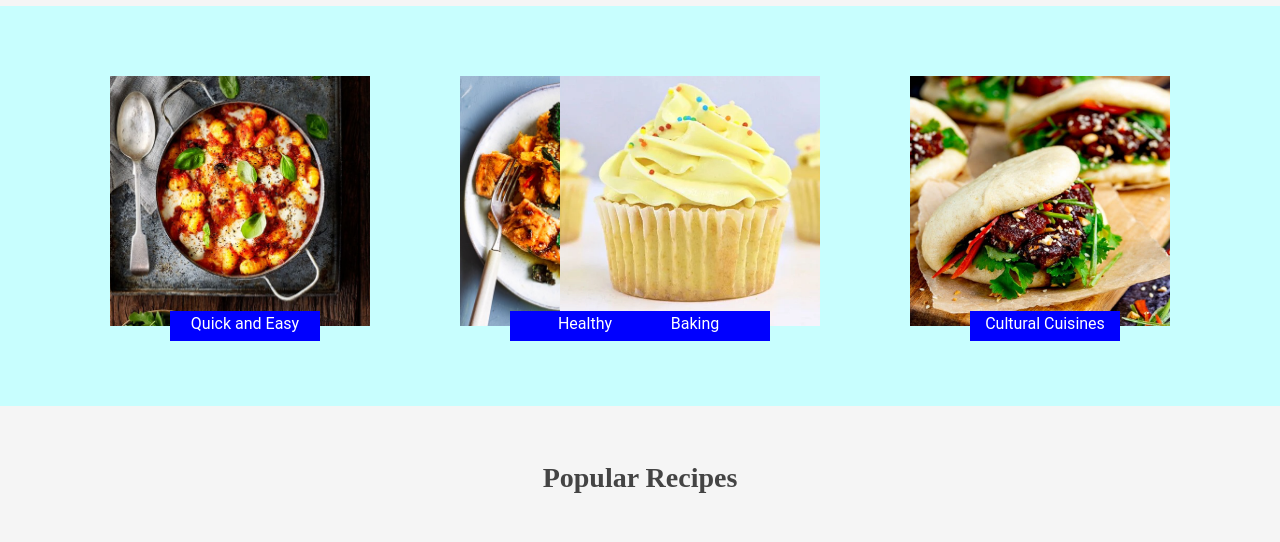
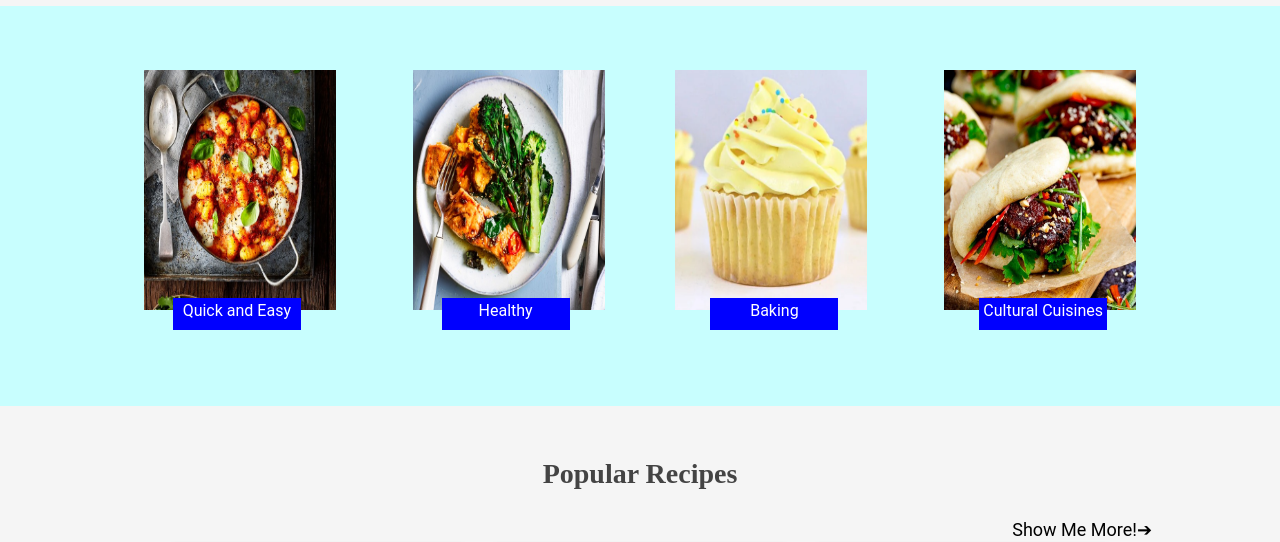
Before and after one commit to alyarshelle/RecipeSite, a React (Create React App) app in the folder recipe-site/: page / in a window 1280 px wide. Shown: the part 142-684 px from the top of the page. Built offline with nearby package versions, Linux system fonts and the light colour scheme.

Commit message:
small changes

```diff
--- a/recipe-site/src/RecipeForm.js
+++ b/recipe-site/src/RecipeForm.js
@@ -103,7 +103,7 @@ function RecipeForm() {
                     <br />
                     <input type="file" onChange={handleFileChange} accept="image/*" />
                     <br />
-                    <button type="submit">Submit</button>
+                    <button id="sub" type="submit">Submit</button>
                 </form>
                 {submissionMessage && <p id="mid">{submissionMessage}</p>}
             </div>
--- a/recipe-site/src/RecipePages/LandingPage.css
+++ b/recipe-site/src/RecipePages/LandingPage.css
@@ -2,7 +2,7 @@
   display: flex;
   flex-wrap: wrap;
   justify-content: center;
-    margin-bottom: 20px;
+  margin-bottom: 2rem; /* 20px converted to 2rem */
 }
 
 .recipe-cards {
@@ -10,23 +10,24 @@
   flex-wrap: wrap;
   justify-content: space-between; /* Adjust spacing between cards */
   margin: 0 auto; /* Centering the cards horizontally */
+  max-width: 80%; /* Add a max-width to maintain responsiveness */
 }
 
 .recipe-cards > * {
-    flex: 0 0 calc(33.33% - 20px); /* Adjust as needed for spacing between cards */
-    margin-bottom: 50px; /* Adjust as needed for spacing between rows */
+  flex: 0 0 calc(33.33% - 1rem); /* Adjust as needed for spacing between cards */
+  margin-bottom: 3rem; /* Adjust as needed for spacing between rows */
 }
 
 header {
   text-align: center;
-    padding: 20px;
+  padding: 1rem; /* 20px converted to 1rem */
   background-color: #f8f8f8;
-    margin-bottom: 20px;
+  margin-bottom: 2rem; /* 20px converted to 2rem */
 }
 
 header h1 {
   margin: 0;
-    font-size: 24px;
+  font-size: 1.5rem; /* 24px converted to 1.5rem */
   color: #333;
 }
 
@@ -37,13 +38,13 @@
 
 section h2{
   text-align: center;
-    padding: 20px;
+  padding: 1rem; /* 20px converted to 1rem */
 }
 
 #all{
   position: absolute;
-    top: 1260px;
-    right: 140px;
+  top: 80vh; /* 1260px converted to 80vh */
+  right: 10vw; /* 140px converted to 10vw */
 }
 
 #all a{
@@ -57,40 +58,39 @@
 
 #highlight {
   background-color: rgb(200, 254, 254);
-    height: 400px;
+  height: 50vh; /* 400px converted to 25vh */
 }
 
 #highlight img {
-    width: 260px; /* Set a fixed width for each image */
-    height: 250px;
-    margin: 40px 10px;
+  width: 15vw; /* 260px converted to 20vw */
+  height: 30vh; /* 250px converted to 20vh */
+  margin: 2rem 1rem; /* Adjust margins */
   position: absolute;
 }
 
 .q{
-    left: 100px;
-    top: 30px;
+  left: 10vw; /* 100px converted to 10vw */
+  top: 2rem; /* 30px converted to 2rem */
 }
 
 .h{
-    left: 450px;
-    top: 30px;
+  left: 31vw; /* 450px converted to 40vw */
+  top: 2rem; /* 30px converted to 2rem */
 }
 
 .c{
-    right: 450px;
-    top: 30px;
+  right: 31vw; /* 450px converted to 40vw */
+  top: 2rem; /* 30px converted to 2rem */
 }
 
 .cul{
-    right: 100px;
-    top: 30px;
-    /* 160 */
+  right: 10vw; /* 100px converted to 10vw */
+  top: 2rem; /* 30px converted to 2rem */
 }
 
 .image-contain{
-    width: 150px;
-    height: 30px;
+  width: 10vw; /* 150px converted to 10vw */
+  height: 2rem; /* 30px converted to 2rem */
   background: blue;
   text-align: center;
   position: absolute;
@@ -102,24 +102,23 @@
 }
 
 .quick{
-    left: 170px;
-    top: 305px;
-    /* 435 */
+  left: 13.5vw; /* 170px converted to 15vw */
+  top: 36.5vh; /* 305px converted to 20vh */
 }
 
 .health{
-    left: 510px;
-    top: 305px;
+  left: 34.5vw; /* 510px converted to 45vw */
+  top: 36.5vh; /* 305px converted to 20vh */
 }
 
 .cupcake{
-    right: 510px;
-    top: 305px;
+  right: 34.5vw; /* 510px converted to 45vw */
+  top: 36.5vh; /* 305px converted to 20vh */
 }
 
 .culture{
-    right: 160px;
-    top: 305px;
+  right: 13.5vw; /* 160px converted to 15vw */
+  top: 36.5vh; /* 305px converted to 20vh */
 }
 
 .fade-on-hover {
@@ -132,5 +131,5 @@
 
 #second {
   background-color: rgb(200, 254, 254);
-    height: 400px;
+  height: 25vh; /* 400px converted to 25vh */
 }
```
Lines whose indentation alone changed are shown as unchanged.
